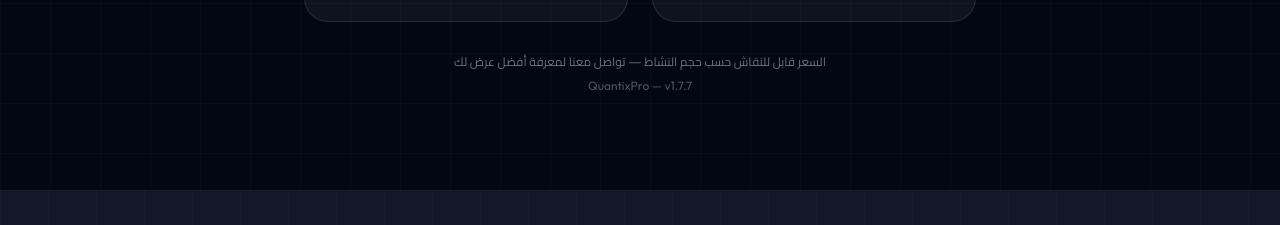
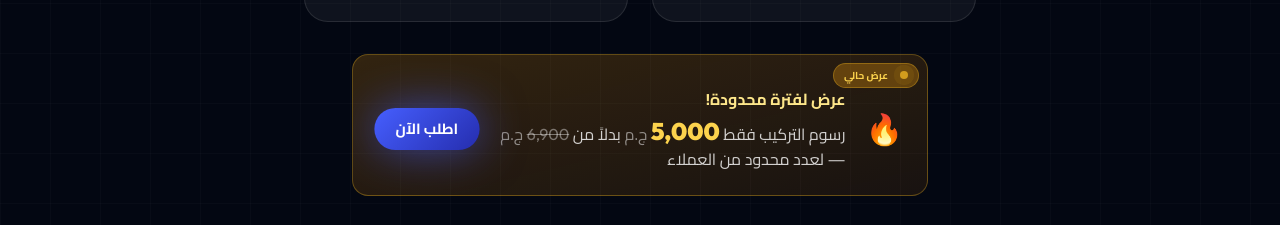
Before and after one commit to AmrN0ur/ProjectPresentation, a website: page presentations/QuantixPro/index.html in a window 1280 px wide. Shown: the part 10800-11025 px from the top of the page. Drawn offline with nearby package versions, Linux system fonts and the light colour scheme; some packages are replaced by stand-ins of ours; a script that the page names is missing.

Commit message:
Add new Offer, change get now btn behavier and Enhancements

```diff
--- a/presentations/QuantixPro/index.html
+++ b/presentations/QuantixPro/index.html
@@ -130,6 +130,25 @@
       font-size: clamp(0.75rem, 2vw, 1rem);
     }
 
+    .pulse-dot {
+      display: inline-block;
+      width: 8px;
+      height: 8px;
+      border-radius: 50%;
+      background: #fbbf24;
+      vertical-align: middle;
+      margin-left: 6px;
+      animation: pulse-dot 3s ease-in-out infinite;
+    }
+    @keyframes pulse-dot {
+      0%, 100% { opacity: 1; box-shadow: 0 0 0 0 rgba(251, 191, 36, 0.5); }
+      50% { opacity: 0.65; box-shadow: 0 0 0 8px rgba(251, 191, 36, 0); }
+    }
+    @keyframes btn-glow {
+      0%, 100% { transform: scale(1); box-shadow: 0 0 20px rgba(70, 95, 255, 0.3); }
+      50% { transform: scale(1.07); box-shadow: 0 0 50px rgba(70, 95, 255, 0.7); }
+    }
+
     @media (max-width: 480px) {
       .comparison-table th,
       .comparison-table td {
@@ -160,7 +179,7 @@
         <a href="#pricing" class="hover:text-white transition-colors">الأسعار</a>
         <a href="#contact" class="hover:text-white transition-colors">تواصل</a>
       </div>
-      <a href="#contact"
+      <a href="https://wa.me/201029671620?text=%D9%85%D8%B1%D8%AD%D8%A8%D9%8B%D8%A7%D8%8C%20%D8%A3%D9%88%D8%AF%20%D8%B7%D9%84%D8%A8%20%D9%86%D8%B8%D8%A7%D9%85%20QuantixPro" target="_blank" rel="noopener noreferrer"
         class="gradient-brand text-white text-sm font-bold px-5 py-2.5 rounded-full glow-blue hover:opacity-90 transition-opacity">اطلب
         النظام</a>
     </div>
@@ -987,6 +1006,32 @@
           </div>
         </div>
 
+        <div class="mt-8 flex justify-center">
+          <div class="w-full max-w-xl bg-gradient-to-br from-amber-500/20 to-amber-600/10 border border-amber-400/30 rounded-2xl p-5 md:p-6 relative overflow-hidden">
+            <div
+              class="inline-flex items-center gap-1.5 absolute top-2 right-2 bg-amber-500/30 text-amber-300 text-[10px] font-bold px-2.5 py-1 rounded-full border border-amber-400/30">
+              <span class="pulse-dot"></span>عرض حالي</div>
+            <div class="flex flex-col sm:flex-row items-center gap-4 sm:gap-5 mt-2">
+              <div class="text-3xl flex-shrink-0">🔥</div>
+              <div class="text-center sm:text-right flex-1 min-w-0">
+                <div class="text-amber-200 font-bold text-sm md:text-base mb-1">عرض لفترة محدودة!</div>
+                <div class="text-white/80 text-sm md:text-base leading-relaxed">
+                  رسوم التركيب فقط <span class="font-en font-black text-amber-300 text-xl md:text-2xl">5,000</span>
+                  <span class="text-white/50">ج.م</span> بدلاً من
+                  <span class="text-white/40 line-through font-en">6,900</span>
+                  <span class="text-white/50">ج.م</span>
+                  — لعدد محدود من العملاء
+                </div>
+              </div>
+              <a href="https://wa.me/201029671620?text=%D9%85%D8%B1%D8%AD%D8%A8%D9%8B%D8%A7%D8%8C%20%D8%A3%D9%88%D8%AF%20%D8%B7%D9%84%D8%A8%20%D9%86%D8%B8%D8%A7%D9%85%20QuantixPro" target="_blank" rel="noopener noreferrer"
+                class="flex-shrink-0 gradient-brand text-white text-sm font-bold px-5 py-2.5 rounded-full whitespace-nowrap transition-all duration-300"
+                style="animation: btn-glow 3s ease-in-out infinite;">
+                اطلب الآن
+              </a>
+            </div>
+          </div>
+        </div>
+
         <div class="text-center mt-8">
           <p class="text-gray-500 text-xs">السعر قابل للنقاش حسب حجم النشاط — تواصل معنا لمعرفة أفضل عرض لك</p>
           <p class="text-gray-600 text-xs mt-2 font-en">QuantixPro — v1.7.7</p>
```
